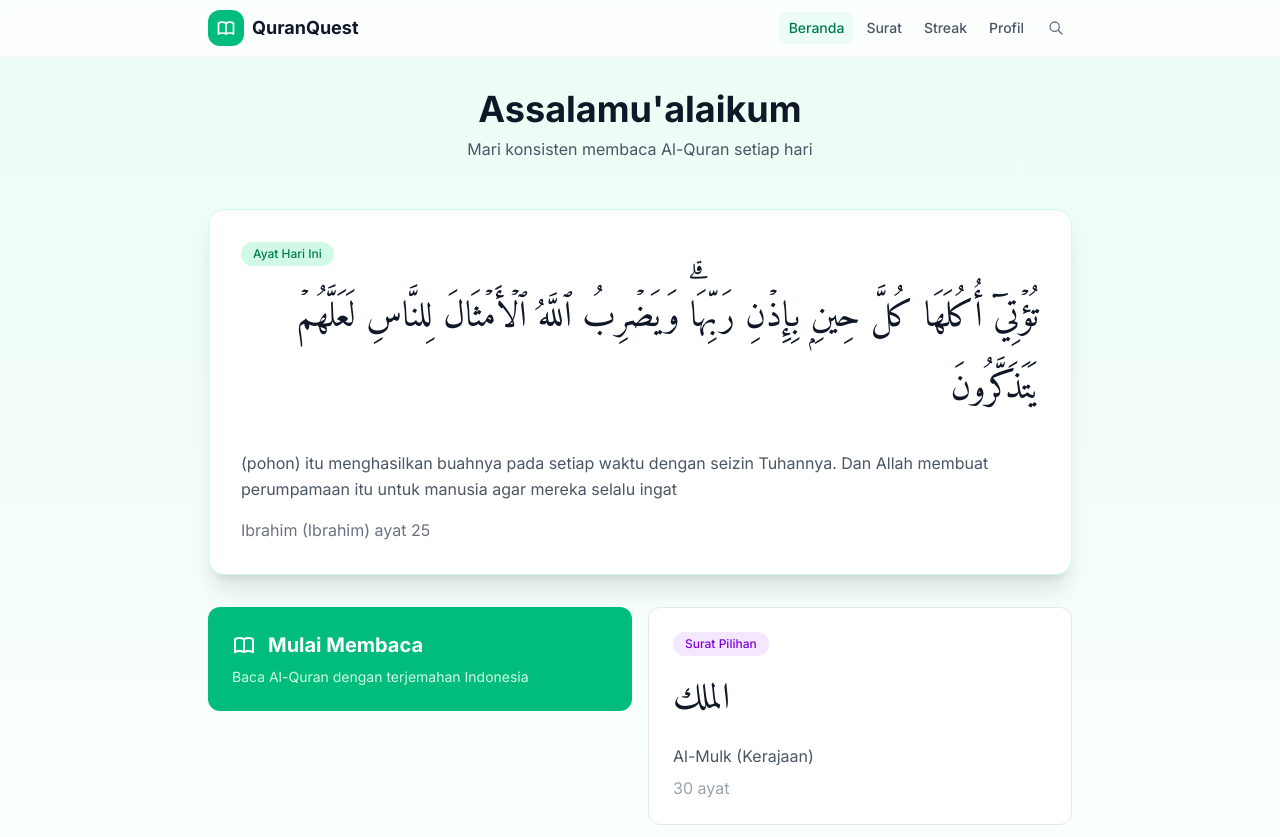
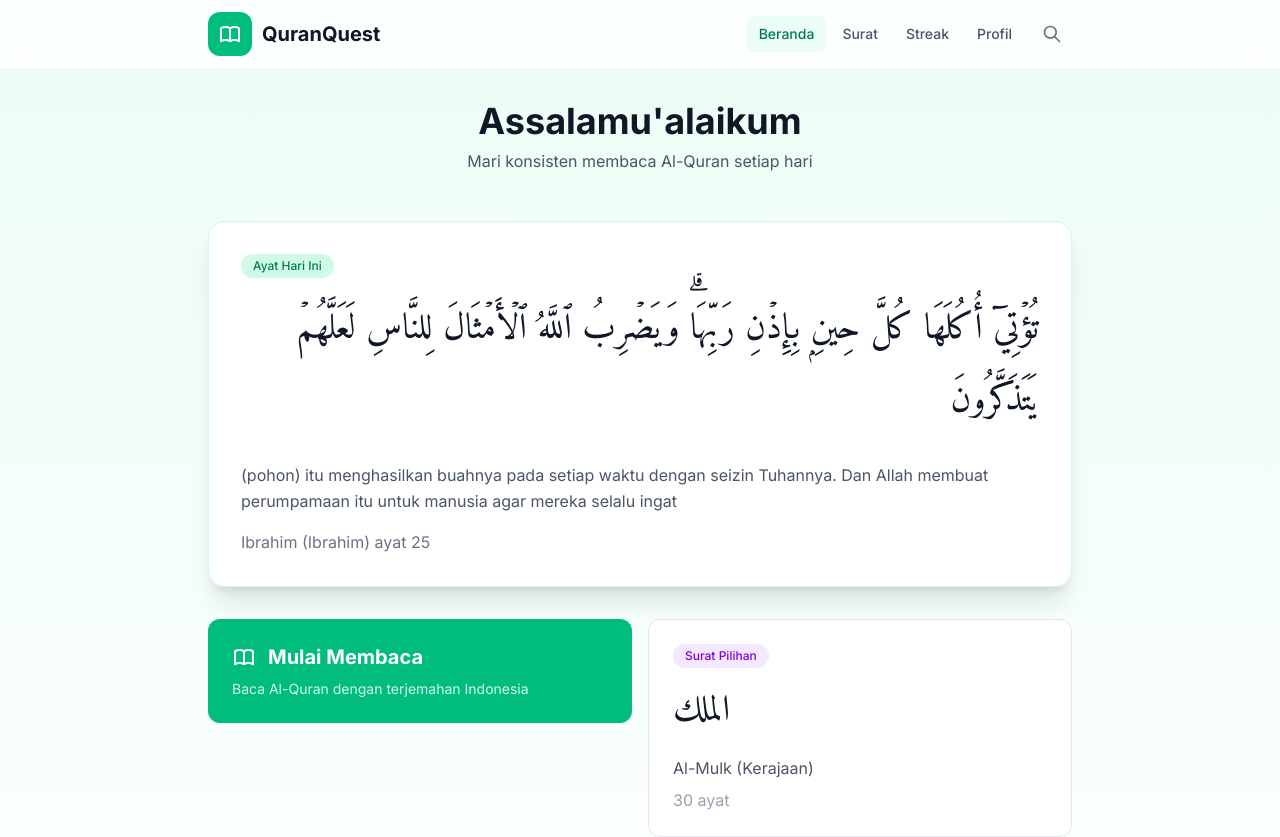
Before and after one commit to hafizputra06/quranquest, a Next.js app: page / in a window 1280 px wide. Shown: the top 837 px of the page. Built offline with nearby package versions, Linux system fonts and the light colour scheme.

Commit message:
ukuran di header

```diff
--- a/src/components/Header.tsx
+++ b/src/components/Header.tsx
@@ -101,27 +101,27 @@ export default function Header() {
       className="sticky top-0 z-40 bg-white/80 backdrop-blur-md border-b border-gray-100"
     >
       {/* Row 1: Logo + Nav + Search toggle button */}
-      <div className="max-w-4xl mx-auto px-4 py-2.5 flex items-center justify-between gap-2">
-        <Link href="/" className="flex items-center gap-2 flex-shrink-0">
-          <div className="w-9 h-9 bg-emerald-500 rounded-xl flex items-center justify-center">
-            <svg className="w-5 h-5 text-white" fill="none" stroke="currentColor" viewBox="0 0 24 24">
+      <div className="max-w-4xl mx-auto px-4 py-3 flex items-center justify-between gap-3">
+        <Link href="/" className="flex items-center gap-2.5 flex-shrink-0">
+          <div className="w-11 h-11 bg-emerald-500 rounded-xl flex items-center justify-center">
+            <svg className="w-6 h-6 text-white" fill="none" stroke="currentColor" viewBox="0 0 24 24">
               <path strokeLinecap="round" strokeLinejoin="round" strokeWidth={2} d="M12 6.253v13m0-13C10.832 5.477 9.246 5 7.5 5S4.168 5.477 3 6.253v13C4.168 18.477 5.754 18 7.5 18s3.332.477 4.5 1.253m0-13C13.168 5.477 14.754 5 16.5 5c1.747 0 3.332.477 4.5 1.253v13C19.832 18.477 18.247 18 16.5 18c-1.746 0-3.332.477-4.5 1.253" />
             </svg>
           </div>
-          <span className="text-lg font-bold text-gray-900">QuranQuest</span>
+          <span className="text-xl font-bold text-gray-900">QuranQuest</span>
         </Link>
 
-        <nav className="flex items-center gap-0.5 flex-shrink-0">
-          <Link href="/" className={`px-2.5 py-1.5 rounded-lg text-xs sm:text-sm font-medium transition-colors ${isActive('/') ? 'bg-emerald-50 text-emerald-700' : 'text-gray-600 hover:bg-gray-50'}`}>
+        <nav className="flex items-center gap-1 flex-shrink-0">
+          <Link href="/" className={`px-3 py-2 rounded-lg text-sm font-medium transition-colors ${isActive('/') ? 'bg-emerald-50 text-emerald-700' : 'text-gray-600 hover:bg-gray-50'}`}>
             Beranda
           </Link>
-          <Link href="/surat" className={`px-2.5 py-1.5 rounded-lg text-xs sm:text-sm font-medium transition-colors ${isActive('/surat') ? 'bg-emerald-50 text-emerald-700' : 'text-gray-600 hover:bg-gray-50'}`}>
+          <Link href="/surat" className={`px-3 py-2 rounded-lg text-sm font-medium transition-colors ${isActive('/surat') ? 'bg-emerald-50 text-emerald-700' : 'text-gray-600 hover:bg-gray-50'}`}>
             Surat
           </Link>
-          <Link href="/streak" className={`px-2.5 py-1.5 rounded-lg text-xs sm:text-sm font-medium transition-colors ${isActive('/streak') ? 'bg-emerald-50 text-emerald-700' : 'text-gray-600 hover:bg-gray-50'}`}>
+          <Link href="/streak" className={`px-3 py-2 rounded-lg text-sm font-medium transition-colors ${isActive('/streak') ? 'bg-emerald-50 text-emerald-700' : 'text-gray-600 hover:bg-gray-50'}`}>
             Streak
           </Link>
-          <Link href="/profil" className={`px-2.5 py-1.5 rounded-lg text-xs sm:text-sm font-medium transition-colors ${isActive('/profil') ? 'bg-emerald-50 text-emerald-700' : 'text-gray-600 hover:bg-gray-50'}`}>
+          <Link href="/profil" className={`px-3 py-2 rounded-lg text-sm font-medium transition-colors ${isActive('/profil') ? 'bg-emerald-50 text-emerald-700' : 'text-gray-600 hover:bg-gray-50'}`}>
             Profil
           </Link>
 
@@ -129,14 +129,14 @@ export default function Header() {
           <button
             onClick={() => setSearchOpen((v) => !v)}
             aria-label="Cari surat"
-            className={`ml-1 p-2 rounded-lg transition-colors ${searchOpen ? 'bg-emerald-50 text-emerald-600' : 'text-gray-500 hover:bg-gray-50'}`}
+            className={`ml-1 p-2.5 rounded-lg transition-colors ${searchOpen ? 'bg-emerald-50 text-emerald-600' : 'text-gray-500 hover:bg-gray-50'}`}
           >
             {searchOpen ? (
-              <svg className="w-4 h-4" fill="none" stroke="currentColor" viewBox="0 0 24 24">
+              <svg className="w-5 h-5" fill="none" stroke="currentColor" viewBox="0 0 24 24">
                 <path strokeLinecap="round" strokeLinejoin="round" strokeWidth={2.5} d="M6 18L18 6M6 6l12 12" />
               </svg>
             ) : (
-              <svg className="w-4 h-4" fill="none" stroke="currentColor" viewBox="0 0 24 24">
+              <svg className="w-5 h-5" fill="none" stroke="currentColor" viewBox="0 0 24 24">
                 <path strokeLinecap="round" strokeLinejoin="round" strokeWidth={2} d="M21 21l-6-6m2-5a7 7 0 11-14 0 7 7 0 0114 0z" />
               </svg>
             )}
```
